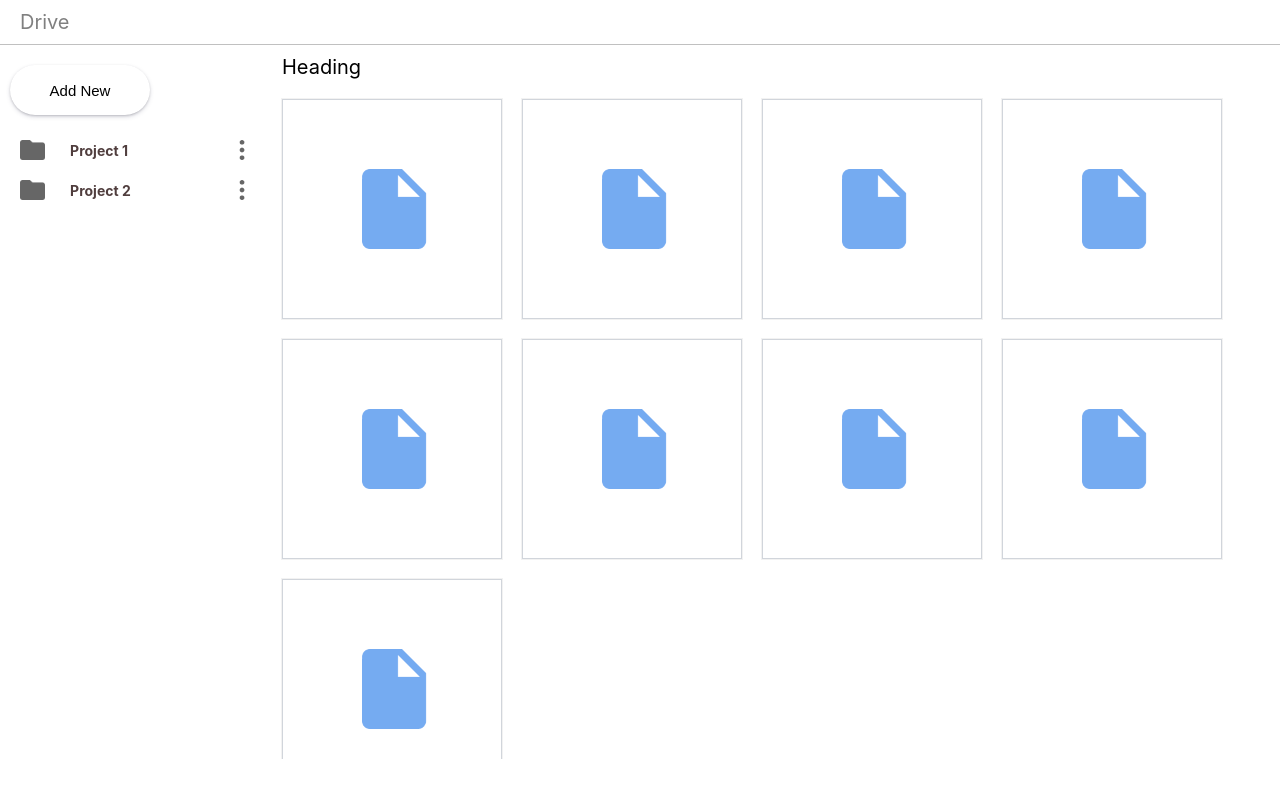
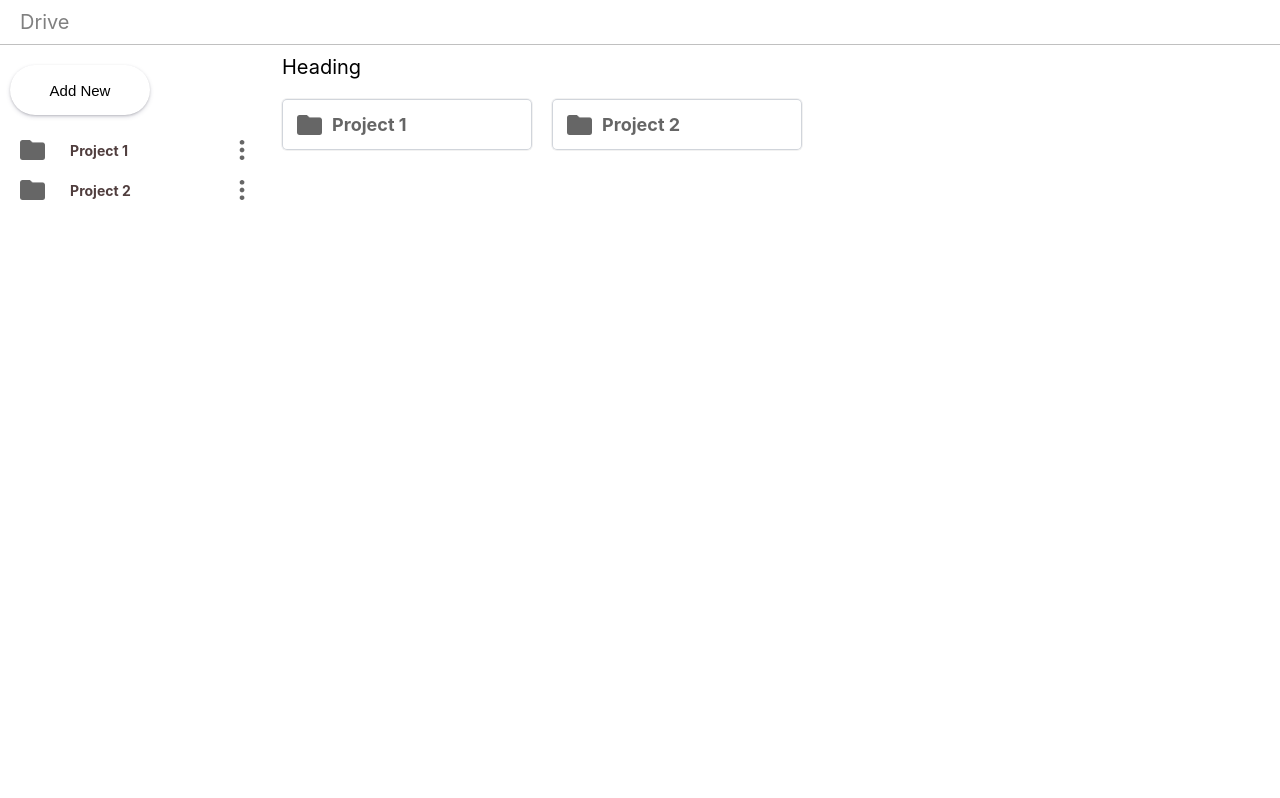
Before and after one commit to gregsypek/drive, a React (Create React App) app: page / in a window 1280 px wide. Built offline with nearby package versions, Linux system fonts and the light colour scheme.

Commit message:
new look for DisplayCard

```diff
--- a/src/components/DisplayCard.js
+++ b/src/components/DisplayCard.js
@@ -1,12 +1,13 @@
 import React from "react";
 import "../css/DisplayContainer.css";
-import file from "../pics/blue-file.png";
+import folder from "../pics/folder.png";
 
 
-export default function DisplayCard() {
+export default function DisplayCard({name}) {
   return (
     <div className="displayCard">
-    <img src={file} alt="file" className="opacity" />
+    <img src={folder} alt="file" className="opacity" />
+    <h2 className="opacity">{name}</h2>
 
     </div>
   );
--- a/src/components/DisplayContainer.js
+++ b/src/components/DisplayContainer.js
@@ -1,8 +1,10 @@
 import React from "react";
 import "../css/DisplayContainer.css";
 import DisplayCard from "./DisplayCard";
+import { useStateContext } from "../context/StateContext";
 
 export default function DisplayContainer() {
+  const { projectItems} = useStateContext();
   return (
     <>
       <div id="displayCont">
@@ -12,15 +14,17 @@ export default function DisplayContainer() {
         </div>
 
         <div id="contentDisplayer">
-          <DisplayCard />
-          <DisplayCard />
-          <DisplayCard />
-          <DisplayCard />
-          <DisplayCard />
-          <DisplayCard />
-          <DisplayCard />
-          <DisplayCard />
-          <DisplayCard />
+        {
+          projectItems.length ? (
+            projectItems.map(({name})=>(
+              <DisplayCard name={name}/>
+            ))
+          ) : (
+            <h3>NO FOLDER FOR THIS PROJECT!</h3>
+          )
+        }
+
+
 
         </div>
       </div>
--- a/src/components/SideBar.js
+++ b/src/components/SideBar.js
@@ -12,10 +12,9 @@ import { Dropdown } from "antd";
 import { useStateContext } from "../context/StateContext";
 
 export default function SideBar() {
-	const { projectItems, setProjectItems, onAdd, onRemove } =
-		useStateContext();
+	const { projectItems, setProjectItems, onAdd, onRemove } = useStateContext();
 	const [isModalVisible, setIsModalVisible] = useState(false);
-	const [isModalRenameVisible, setisModalRenameVisible] = useState(false);
+	const [isModalRenameVisible, setIsModalRenameVisible] = useState(false);
 	const [newProjectName, setNewProjectName] = useState("");
 	const [uploadedProjectName, setUploadedProjectName] = useState("");
 	const [activeProjectId, setActiveProjectId] = useState(null);
@@ -25,25 +24,34 @@ export default function SideBar() {
 		setIsModalVisible(true);
 	};
 	const showModalRename = () => {
-		setisModalRenameVisible(true);
+		setIsModalRenameVisible(true);
 	};
 	const handleModalAddCancel = () => {
 		setIsModalVisible(false);
 	};
 	const handleModalRenameCancel = () => {
-		setisModalRenameVisible(false);
+		setIsModalRenameVisible(false);
 	};
 	// let foundProject;
 
 	const projectAddUpload = () => {
+
+		if (newProjectName.length > 0) {
 			onAdd({ id: projectItems.length + 1, name: newProjectName });
 			setIsModalVisible(false);
 			// clean input
 			setNewProjectName("");
+		} else {
+			toast.error("Project Name must have at least one character!");
+			setIsModalVisible(false);
+			return;
+		}
 	};
 	const projectRenameUpload = () => {
 		// console.log("uploadedProjectName", uploadedProjectName);
 		// console.log("foundProject here", foundProject);
+
+		if (uploadedProjectName.length > 0) {
 			setProjectItems((prevProjectItems) => {
 				return prevProjectItems.map((item) => {
 					if (item.id === foundProject.id) {
@@ -51,12 +59,15 @@ export default function SideBar() {
 					}
 					return item;
 				});
-
 			});
-		setisModalRenameVisible(false);
-		setUploadedProjectName("")
-		toast.success('Project has been uploaded!');
-
+			setIsModalRenameVisible(false);
+			setUploadedProjectName("");
+			toast.success("Project has been uploaded!");
+		} else {
+			toast.error("Project Name must have at least one character!");
+			setIsModalRenameVisible(false);
+			return;
+		}
 	};
 
 	const onClick = ({ key }) => {
@@ -64,7 +75,7 @@ export default function SideBar() {
 
 		if (key === "1") {
 			onRemove(activeProjectId);
-			toast.success('Project has been deleted successfully');
+			toast.success("Project has been deleted successfully");
 		}
 		if (key === "2") {
 			showModalRename();
--- a/src/css/DisplayContainer.css
+++ b/src/css/DisplayContainer.css
@@ -16,7 +16,7 @@
 #contentDisplayer {
   display: flex;
   flex-wrap: wrap;
-  align-items: center;
+  align-items: start;
   height: calc(100vh - 130px);
   overflow-y: scroll;
 }
@@ -24,14 +24,26 @@
 .displayCard {
   box-shadow: rgba(0, 0, 0, 0.05) 0px 0px 0px 1px,
     rgb(209, 213, 219) 0px 0px 0px 1px inset;
-  height: 220px;
+    border-radius:5px;
+  /* height: 220px; */
   display: flex;
   align-items: center;
-  justify-content: center;
+  justify-content: start;
   width: 220px;
   margin: 10px;
+  padding:  15px;
+}
+.displayCard:hover {
+  transition: 0.3s;
+  background-color: whitesmoke;
+  cursor: pointer;
+}
+.displayCard h2 {
+  margin-left: 10px;
+  font-weight: bold;
+  font-size: 18px;
 }
 
 .displayCard img {
-  height: 80px;
+  height: 20px;
 }
```
Lines whose indentation alone changed are shown as unchanged.
